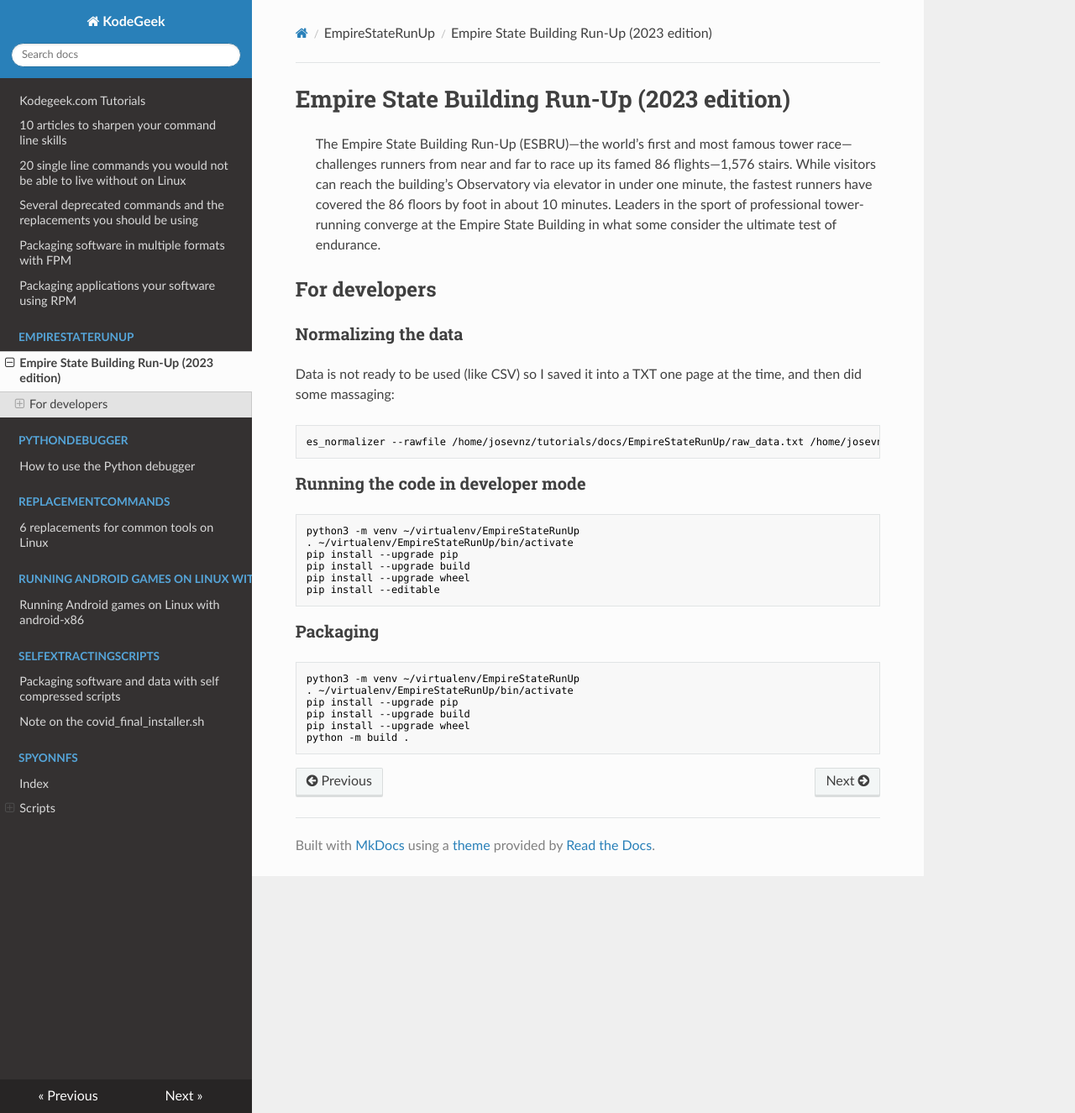
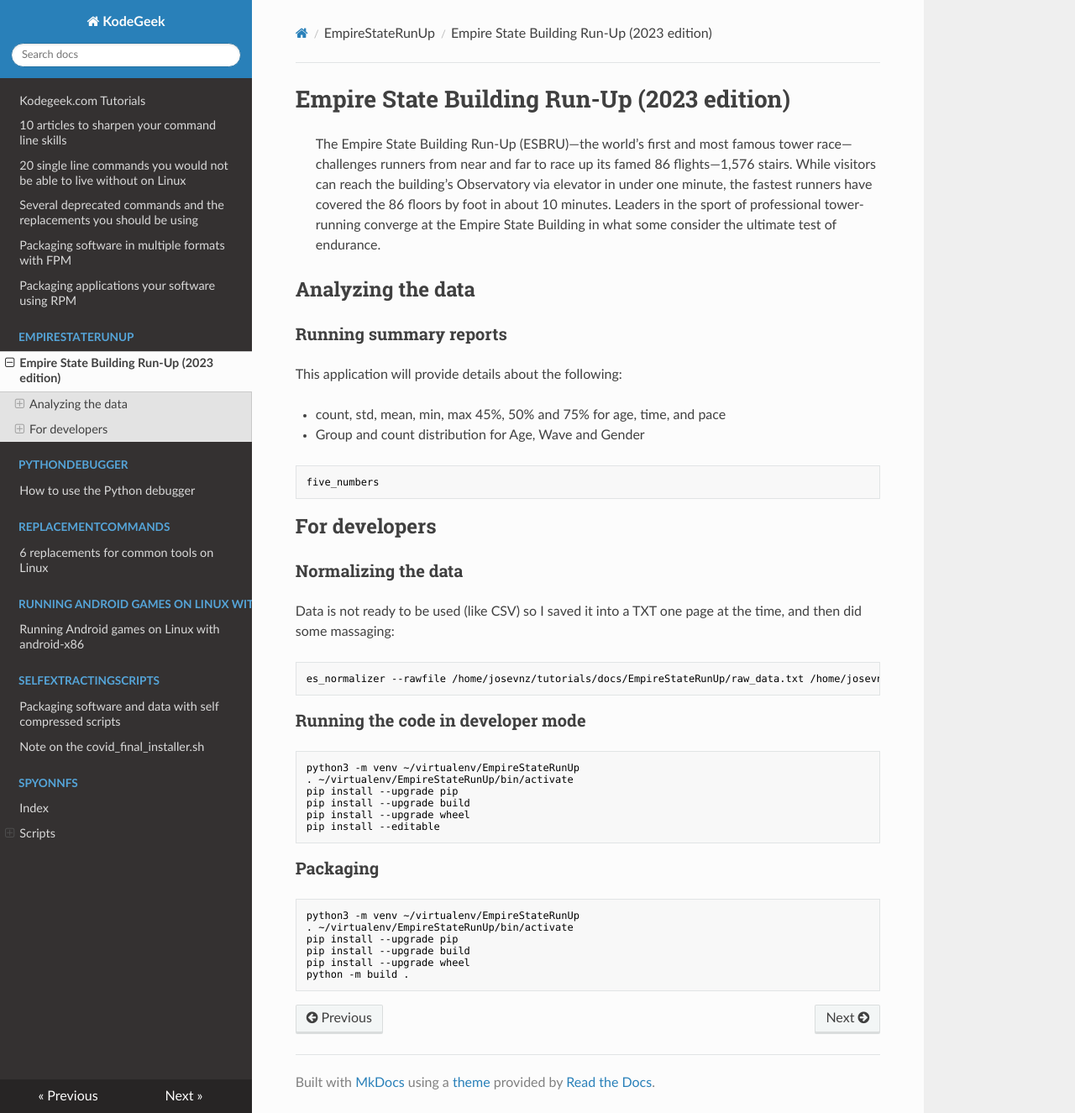
Before and after one commit to josevnz/tutorials, an MkDocs documentation site: the page built from docs/EmpireStateRunUp/README.md, in a window 1280 px wide and 1325 px high. Shown: the whole window at 84% size. Built offline with MkDocs 1.6.1, drawn with Linux system fonts in a browser that asks for light colours; nearby versions of some CDN libraries.

Commit message:
Added logic to avoid processing DNF, analyze full course atletes

````diff
--- a/docs/EmpireStateRunUp/README.md
+++ b/docs/EmpireStateRunUp/README.md
@@ -3,6 +3,19 @@
 > The Empire State Building Run-Up (ESBRU)—the world’s first and most famous tower race—challenges runners from near and far to race up its famed 86 flights—1,576 stairs.
 > While visitors can reach the building’s Observatory via elevator in under one minute, the fastest runners have covered the 86 floors by foot in about 10 minutes.
 > Leaders in the sport of professional tower-running converge at the Empire State Building in what some consider the ultimate test of endurance.
+
+## Analyzing the data
+
+### Running summary reports
+
+This application will provide details about the following:
+
+* count, std, mean, min, max 45%, 50% and 75% for age, time, and pace
+* Group and count distribution for Age,  Wave and Gender
+
+```shell
+five_numbers
+```
 
 ## For developers
 
````
